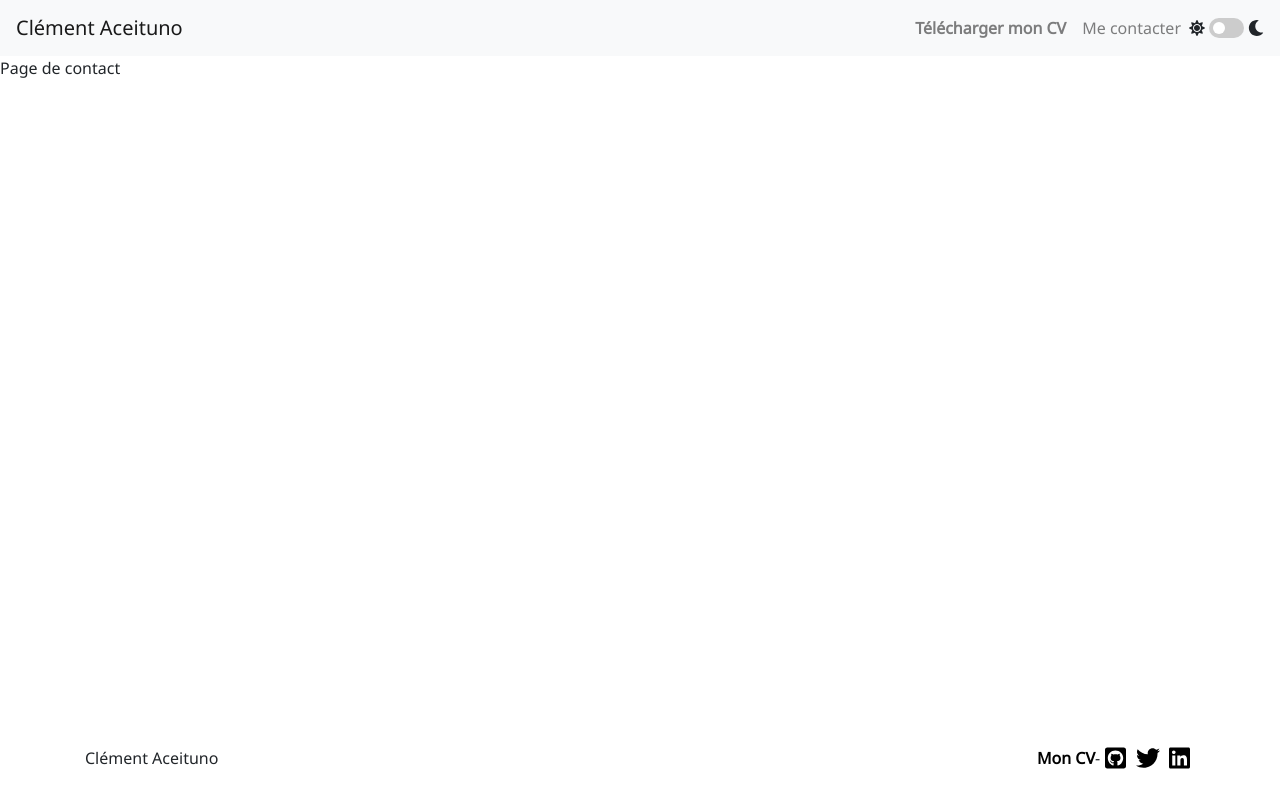
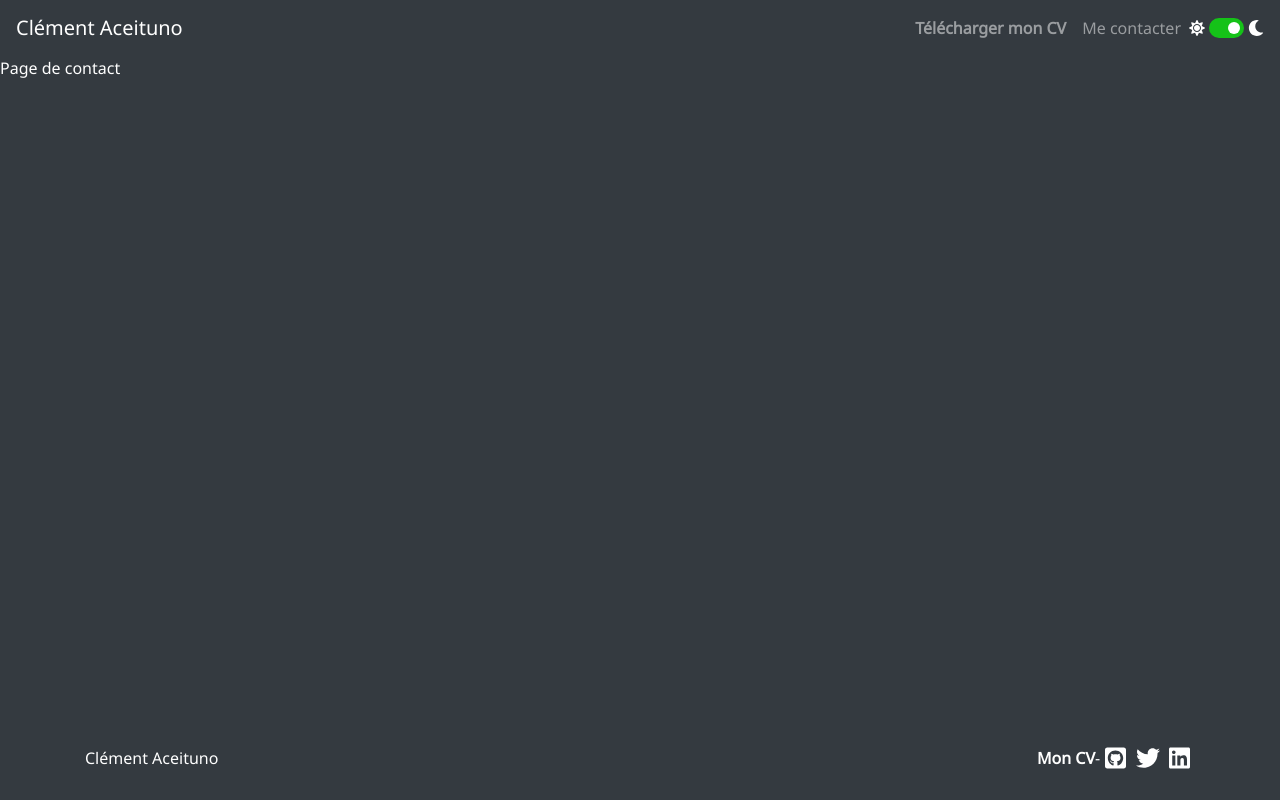
Before and after one commit to clementAC/personnal-website, a Next.js app: page /contact in a window 1280 px wide. Built offline with nearby package versions, Linux system fonts and the light colour scheme.

Commit message:
Add theme mechanismn

```diff
--- a/components/Header.tsx
+++ b/components/Header.tsx
@@ -1,4 +1,4 @@
-import React, { useState } from "react";
+import React, { useState, useContext } from "react";
 import Link from "next/link";
 import {
   Navbar,
@@ -10,15 +10,23 @@ import {
   NavLink
 } from "reactstrap";
 import ThemeToggler from "./ThemeToggler";
+import ThemeContext from "../context/Theme";
 
 const Header = () => {
   const [isOpen, setIsOpen] = useState(false);
+  const { isDark } = useContext(ThemeContext);
 
   const toggle = () => setIsOpen(!isOpen);
 
   return (
     <header>
-      <Navbar color="light" light expand="md" fixed="top">
+      <Navbar
+        color={isDark ? "dark" : "light"}
+        light={!isDark}
+        dark={isDark}
+        expand="md"
+        fixed="top"
+      >
         <Link href="/">
           <NavbarBrand to="/">Clément Aceituno</NavbarBrand>
         </Link>
@@ -40,7 +48,7 @@ const Header = () => {
                 </NavLink>
               </Link>
             </NavItem>
-            <NavItem className="d-flex align-items-center">
+            <NavItem className="d-flex align-items-center py-2">
               <ThemeToggler />
             </NavItem>
           </Nav>
--- /dev/null
+++ b/components/Layout.styles.ts
@@ -0,0 +1,19 @@
+import css from "styled-jsx/css";
+
+export default css`
+  .page {
+    min-height: 100vh;
+    display: flex;
+    flex-direction: column;
+  }
+  .icon-light {
+    color: white;
+  }
+
+  .icon-dark {
+    color: black;
+  }
+  .main-content {
+    flex-grow: 1;
+  }
+`;
--- a/components/Layout.tsx
+++ b/components/Layout.tsx
@@ -1,7 +1,10 @@
 import * as React from "react";
 import Head from "next/head";
+
 import Header from "./Header";
 import Footer from "./Footer";
+import layoutStyle from "./Layout.styles";
+import ThemeContext from "../context/Theme";
 
 type Props = {
   title: string;
@@ -10,17 +13,55 @@ type Props = {
 const Layout: React.FunctionComponent<Props> = ({
   children,
   title = "Clément Aceituno"
-}) => (
+}) => {
+  const { theme } = React.useContext(ThemeContext);
+  return (
     <div className="page">
       <Head>
         <title>{title}</title>
         <meta charSet="utf-8" />
+        <link
+          href="https://fonts.googleapis.com/css?family=Noto+Sans&display=swap"
+          rel="stylesheet"
+        />
         <meta name="viewport" content="initial-scale=1.0, width=device-width" />
       </Head>
       <Header />
       <main className="main-content">{children}</main>
       <Footer />
+      <style jsx global>
+        {layoutStyle}
+      </style>
+      <style jsx global>
+        {`
+          * {
+            font-family: "Noto Sans", serif;
+            color: ${theme.colors.text};
+          }
+          body {
+            background-color: ${theme.colors.background};
+          }
+          a:link {
+            color: ${theme.colors.link};
+            font-weight: bold;
+          }
+          a:visited {
+            color: ${theme.colors.link};
+            font-weight: bold;
+          }
+          a:hover {
+            color: ${theme.colors.linkHover};
+            font-weight: bold;
+            text-decoration: none;
+          }
+          a:active {
+            color: ${theme.colors.link};
+            text-decoration: none;
+          }
+        `}
+      </style>
     </div>
   );
+};
 
 export default Layout;
--- a/components/ThemeToggler.styles.tsx
+++ b/components/ThemeToggler.styles.tsx
@@ -1,11 +1,6 @@
 import css from "styled-jsx/css";
 
 export default css`
-  .switch-container img {
-    height: 15px;
-    margin: 0 5px;
-  }
-
   /* The switch - the box around the slider */
   .switch {
     position: relative;
--- a/components/ThemeToggler.tsx
+++ b/components/ThemeToggler.tsx
@@ -1,18 +1,26 @@
-import React from "react";
+import React, { useContext } from "react";
 import { FontAwesomeIcon } from "@fortawesome/react-fontawesome";
 import { faMoon, faSun } from "@fortawesome/free-solid-svg-icons";
 
 import themeTogglerStyles from "./ThemeToggler.styles";
+import ThemeContext from "../context/Theme";
 
 const ThemeToggler = () => {
+  const { isDark, toggleDark } = useContext(ThemeContext);
   return (
     <div className="switch-container d-flex align-items-center">
-      <FontAwesomeIcon icon={faSun} />
+      <FontAwesomeIcon
+        icon={faSun}
+        className={`${isDark ? "icon-light" : "icon-dark"}`}
+      />
       <label className="switch m-0 mx-1">
-        <input type="checkbox" />
+        <input type="checkbox" checked={isDark} onChange={toggleDark} />
         <span className="slider round" />
       </label>
-      <FontAwesomeIcon icon={faMoon} />
+      <FontAwesomeIcon
+        icon={faMoon}
+        className={`${isDark ? "icon-light" : "icon-dark"}`}
+      />
       <style jsx>{themeTogglerStyles}</style>
     </div>
   );
--- /dev/null
+++ b/context/Theme.tsx
@@ -0,0 +1,74 @@
+import React, { useState } from "react";
+
+const defaultThemes = {
+  dark: {
+    fontFamily: `"Noto Sans", serif`,
+    colors: {
+      text: "#fff",
+      background: "#343a40",
+      link: "#fff",
+      linkHover: "#fff"
+    }
+  },
+  light: {
+    fontFamily: `"Noto Sans", serif`,
+    colors: {
+      text: "#000",
+      background: "#fff",
+      link: "#000",
+      linkHover: "#000"
+    }
+  }
+};
+
+const defaultState = {
+  theme: {
+    fontFamily: "",
+    colors: {
+      text: "",
+      background: "",
+      link: "",
+      linkHover: ""
+    }
+  },
+  isDark: false,
+  toggleDark: () => {}
+};
+const ThemeContext = React.createContext(defaultState);
+
+export interface ITheme {
+  fontFamily: string;
+  colors: {
+    text: string;
+    background: string;
+    link: string;
+    linkHover: string;
+  };
+}
+
+interface Props {
+  isDark: boolean;
+  children: React.ReactChildren;
+}
+
+const ThemeContextProvider = (props: Props) => {
+  const [isDark, setIsDark] = useState(props.isDark);
+  const [actualTheme, setActualTheme] = useState(
+    props.isDark ? defaultThemes.dark : defaultThemes.light
+  );
+
+  const toggleDark = () => {
+    setActualTheme(isDark ? defaultThemes.light : defaultThemes.dark);
+    setIsDark(!isDark);
+  };
+
+  return (
+    <ThemeContext.Provider value={{ theme: actualTheme, isDark, toggleDark }}>
+      {props.children}
+    </ThemeContext.Provider>
+  );
+};
+
+export default ThemeContext;
+
+export { ThemeContextProvider };
--- a/pages/_app.js
+++ b/pages/_app.js
@@ -1,8 +1,12 @@
 import * as React from "react";
 import "bootstrap/dist/css/bootstrap.min.css";
-import "./global.css";
+import "@fortawesome/fontawesome-svg-core/styles.css";
+import { ThemeContextProvider } from "../context/Theme";
 
-// This default export is required in a new `pages/_app.js` file.
 export default function MyApp({ Component, pageProps }) {
-  return <Component {...pageProps} />;
+  return (
+    <ThemeContextProvider isDark={true}>
+      <Component {...pageProps} />
+    </ThemeContextProvider>
+  );
 }
--- a/pages/global.css
+++ /dev/null
@@ -1,37 +0,0 @@
-@import url("https://fonts.googleapis.com/css?family=Noto+Sans&display=swap");
-
-* {
-  font-family: "Noto Sans", serif;
-  color: var(--font-color);
-}
-
-.page {
-  min-height: 100vh;
-  display: flex;
-  flex-direction: column;
-}
-
-.main-content {
-  flex-grow: 1;
-}
-
-a:link {
-  color: black;
-  font-weight: bold;
-}
-
-a:visited {
-  color: black;
-  font-weight: bold;
-}
-
-a:hover {
-  color: black;
-  font-weight: bold;
-  text-decoration: none;
-}
-
-a:active {
-  color: black;
-  text-decoration: none;
-}
```
Lines whose indentation alone changed are shown as unchanged.
